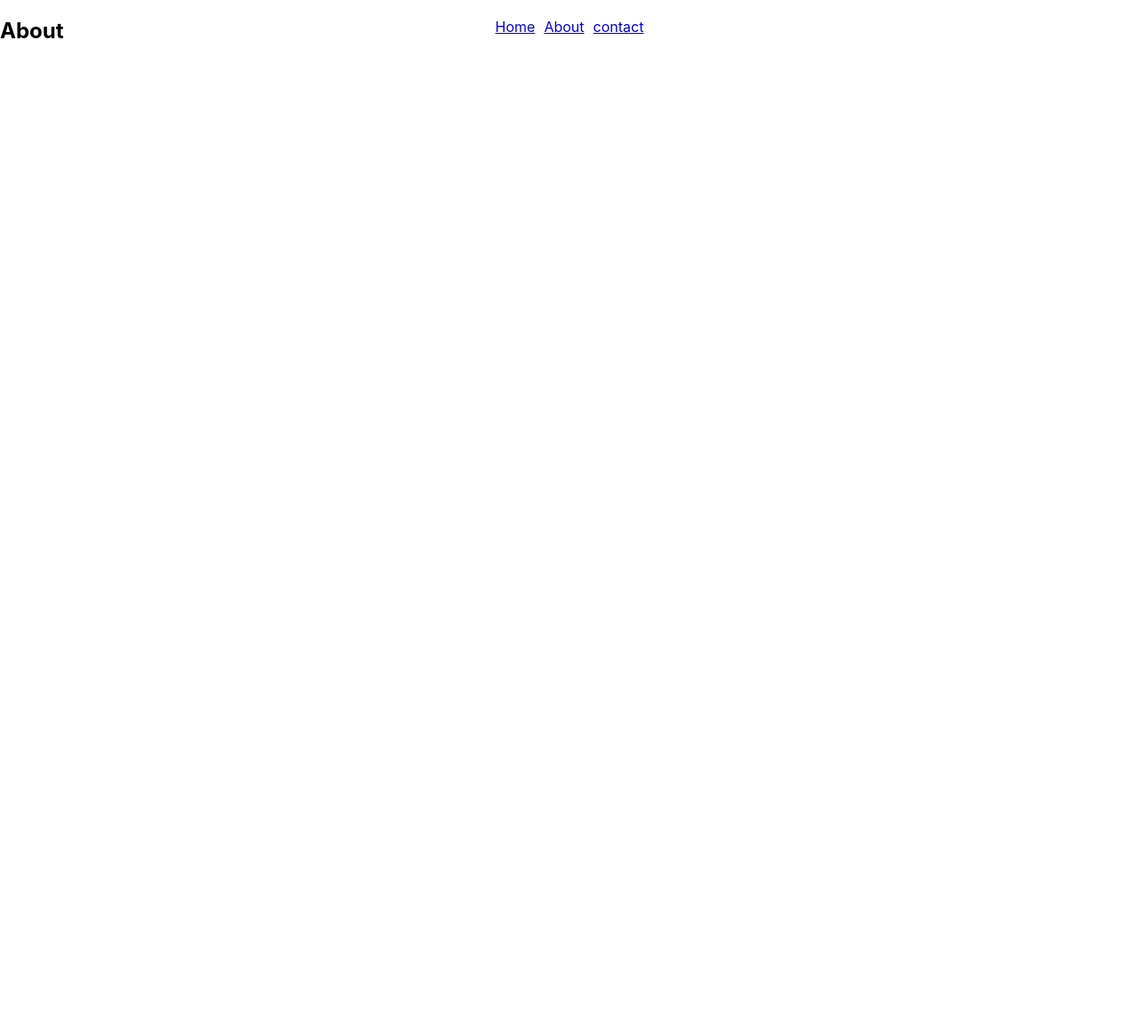
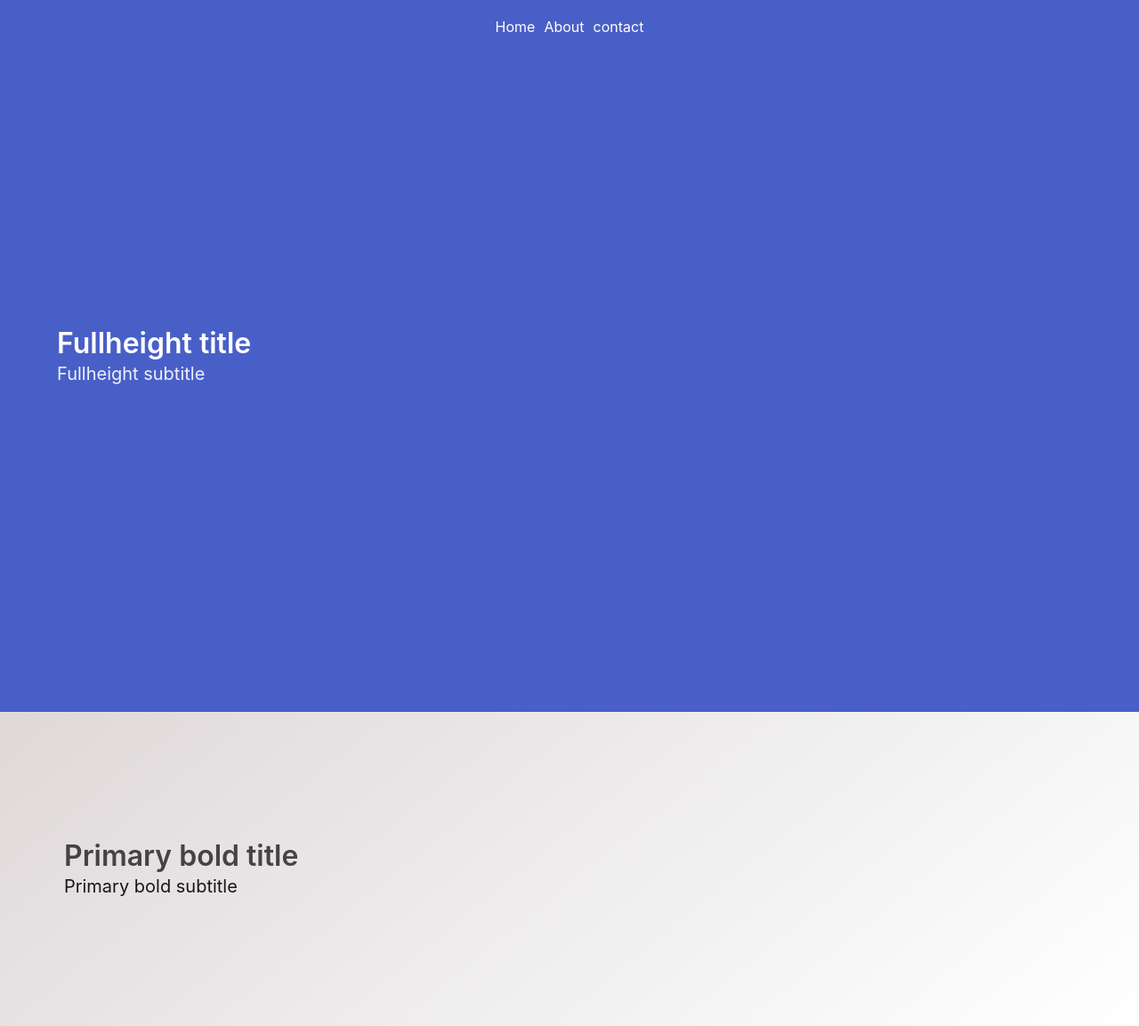
Before and after one commit to david-wieczorek/dwk-website, a React (Create React App) app: page /about in a window 1280 px wide. Shown: the whole page at 89% size. Before the commit the page ends 800 px from the top, so only its background shows below. Built offline with nearby package versions, Linux system fonts and the light colour scheme.

Commit message:
bulma test

```diff
--- a/src/assets/styles/header.scss
+++ b/src/assets/styles/header.scss
@@ -10,6 +10,9 @@ header {
     li {
       display: inline-block;
       padding: 5px;
+      a {
+        color: #fff;
+      }
     }
   }
 }
--- a/src/container/About.js
+++ b/src/container/About.js
@@ -2,7 +2,22 @@ import React from 'react';
 
 const About = () => (
   <div>
-    <h2>About</h2>
+    <section className="hero is-link is-fullheight">
+      <div className="hero-body">
+        <div className="container">
+          <h1 className="title">Fullheight title</h1>
+          <h2 className="subtitle">Fullheight subtitle</h2>
+        </div>
+      </div>
+    </section>
+    <section className="hero is-medium is-light is-bold">
+      <div className="hero-body">
+        <div className="container">
+          <h1 className="title">Primary bold title</h1>
+          <h2 className="subtitle">Primary bold subtitle</h2>
+        </div>
+      </div>
+    </section>
   </div>
 );
 
--- a/src/index.js
+++ b/src/index.js
@@ -1,6 +1,7 @@
 import React from 'react';
 import { render } from 'react-dom';
 import { BrowserRouter } from 'react-router-dom';
+import 'bulma';
 import './index.scss';
 import App from './App';
 import * as serviceWorker from './serviceWorker';
--- a/src/services/rendercube.js
+++ b/src/services/rendercube.js
@@ -47,8 +47,8 @@ function renderCube(ID) {
 
   const animate = function() {
     requestAnimationFrame(animate);
-    cube.rotation.x += 0.03; // Rotate cube clock wise in X direction
-    cube.rotation.y += 0.03; // Rotate cube clock wise in Y direction
+    cube.rotation.x += 0.02; // Rotate cube clock wise in X direction
+    cube.rotation.y += 0.02; // Rotate cube clock wise in Y direction
     cube1.rotation.x -= 0.06;
     cube1.rotation.y -= 0.06; // Rotate cube anti clock wise in y direction
     renderer.render(scene, camera);
```
